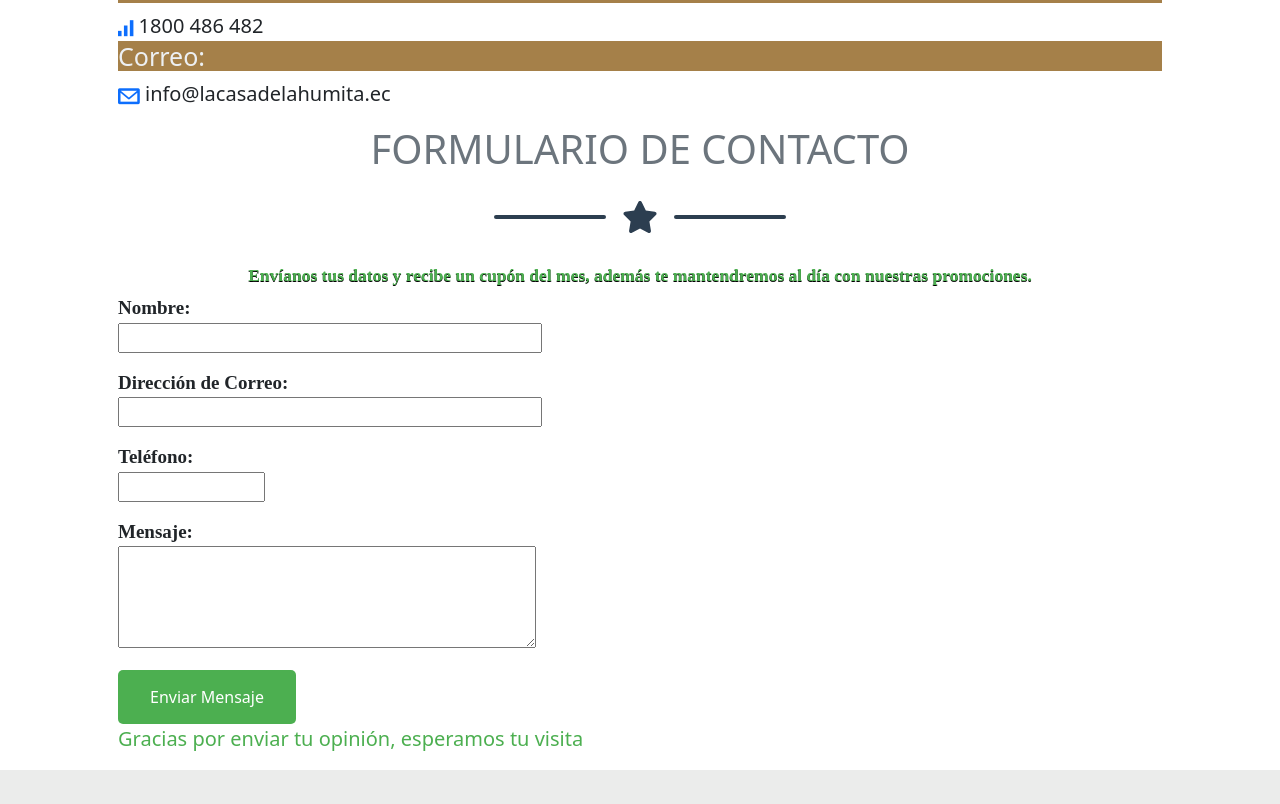
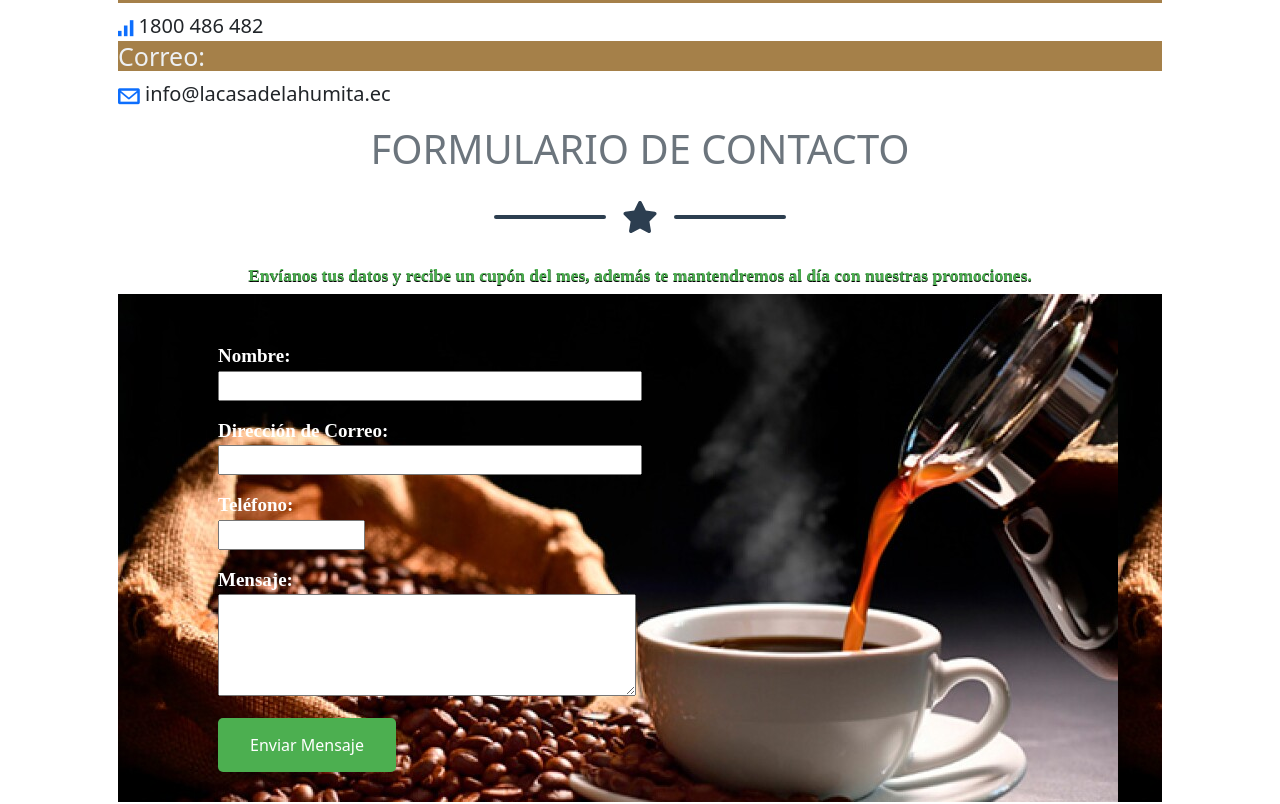
Before and after one commit to Mayra025/AppWeb_Cafeteria, an Angular app in the folder 0PryApp/frontend/: page /contacto in a window 1280 px wide. Shown: the part 803-1607 px from the top of the page. Built offline with nearby package versions, Linux system fonts and the light colour scheme; a web font is replaced by a local one.

Commit message:
fondo del formulario de contacto

```diff
--- a/0PryApp/frontend/src/app/contacto/contacto.component.css
+++ b/0PryApp/frontend/src/app/contacto/contacto.component.css
@@ -82,7 +82,11 @@ h4{
 label{
     font-family: 'TrebuchetMS';
     font-size: 19px;
+    color: white;
 
+}
+form{
+    margin-left: 100px;
 }
 
 input{
@@ -99,9 +103,14 @@ button {
     display: inline-block;
     font-size: 16px;
     border-radius: 5px;
+    margin-bottom: 30px;
 }
 
 #FraseAlEnviarForm {
     font-size: 20px;
     color: #4CAF50;
 }
+
+.formularioContacto{
+    background: url('../../assets/img/fondoContacto.jpg');
+}
--- a/0PryApp/frontend/src/app/contacto/contacto.component.html
+++ b/0PryApp/frontend/src/app/contacto/contacto.component.html
@@ -39,7 +39,7 @@
 
     <!-- Formulario de Contacto-->
 
-    <div>
+    <div class="formulario">
         <h1 class="text-center text-uppercase text-secondary mb-0">FORMULARIO DE CONTACTO</h1>
         <!-- Icon Divider-->
             <div class="divider-custom">
@@ -50,7 +50,11 @@
         <h4>
             <b>Envíanos tus datos y recibe un cupón del mes, además
             te mantendremos al día con nuestras promociones.</b></h4>
-        <form class="formularioContacto">
+
+            <div class="formularioContacto">
+                <br>
+                <br>
+                <form>
                     <p id="nombre">
                         <label><b>Nombre: </b></label>
                         <br/>
@@ -82,6 +86,9 @@
                     </div>
                 </form>
 
+
+            </div>
+
         <div id="FraseAlEnviarForm">
             <p>Gracias por enviar tu opinión, esperamos tu visita
             </p>
```
Also changed, not shown: 0PryApp/frontend/src/assets/img/fondoContacto.jpg (added). Lines whose indentation alone changed are shown as unchanged.
